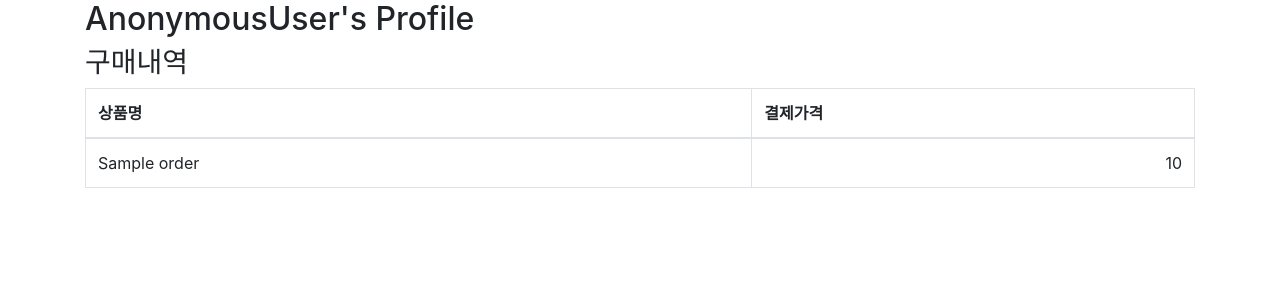
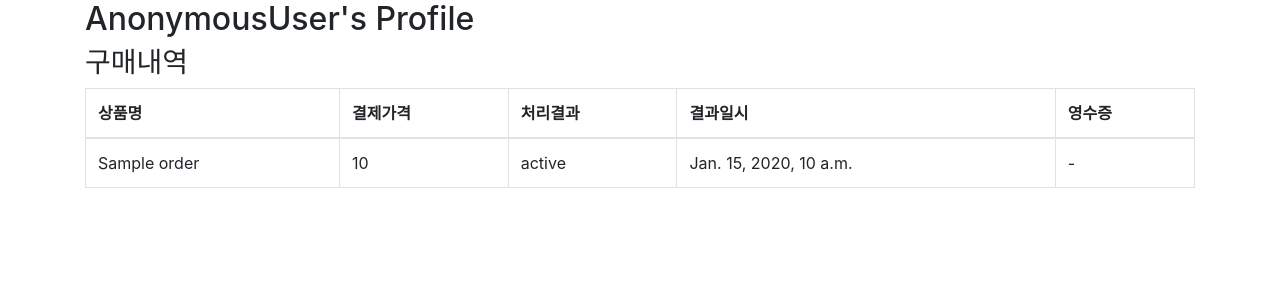
Before and after one commit to MDJuniooor/shoppingmallProject, a Django app: template accounts/templates/accounts/profile.html in a window 1280 px wide. Shown: the part 56-356 px from the top of the page. Run offline with Django 3.2, Linux system fonts and the light colour scheme; the template is opened without the code that fills it: most values are stand-ins (such as "Sample title", 1, 10 or a date in 2020); some libraries are stand-ins or nearby versions.

Commit message:
profile에 구매내역 display

```diff
--- a/accounts/templates/accounts/profile.html
+++ b/accounts/templates/accounts/profile.html
@@ -13,14 +13,21 @@
                     <tr>
                         <th>상품명</th>
                         <th>결제가격</th>
+                        <th>처리결과</th>
+                        <th>결과일시</th>
+                        <th>영수증</th>
                     </tr>
+
                 </thead>
                 <tbody>
                     {% for order in order_list %}
-                    <tr>
-                        <td>{{ order.name }}</td>
-                        <td class="text-right">{{ order.amount|intcomma }}</td>
-                    </tr>
+                        <tr>
+                            <td>{{ order }}</td>
+                            <td>{{ order.amount_html }}</td>
+                            <td>{{ order.status_html }}</td>
+                            <td>{{ order.paid_at|default:"-" }}</td>
+                            <td>{{ order.receipt_link|default:"-" }}</td>
+                        </tr>
                     {% endfor %}
                 </tbody>
             </table>
```
